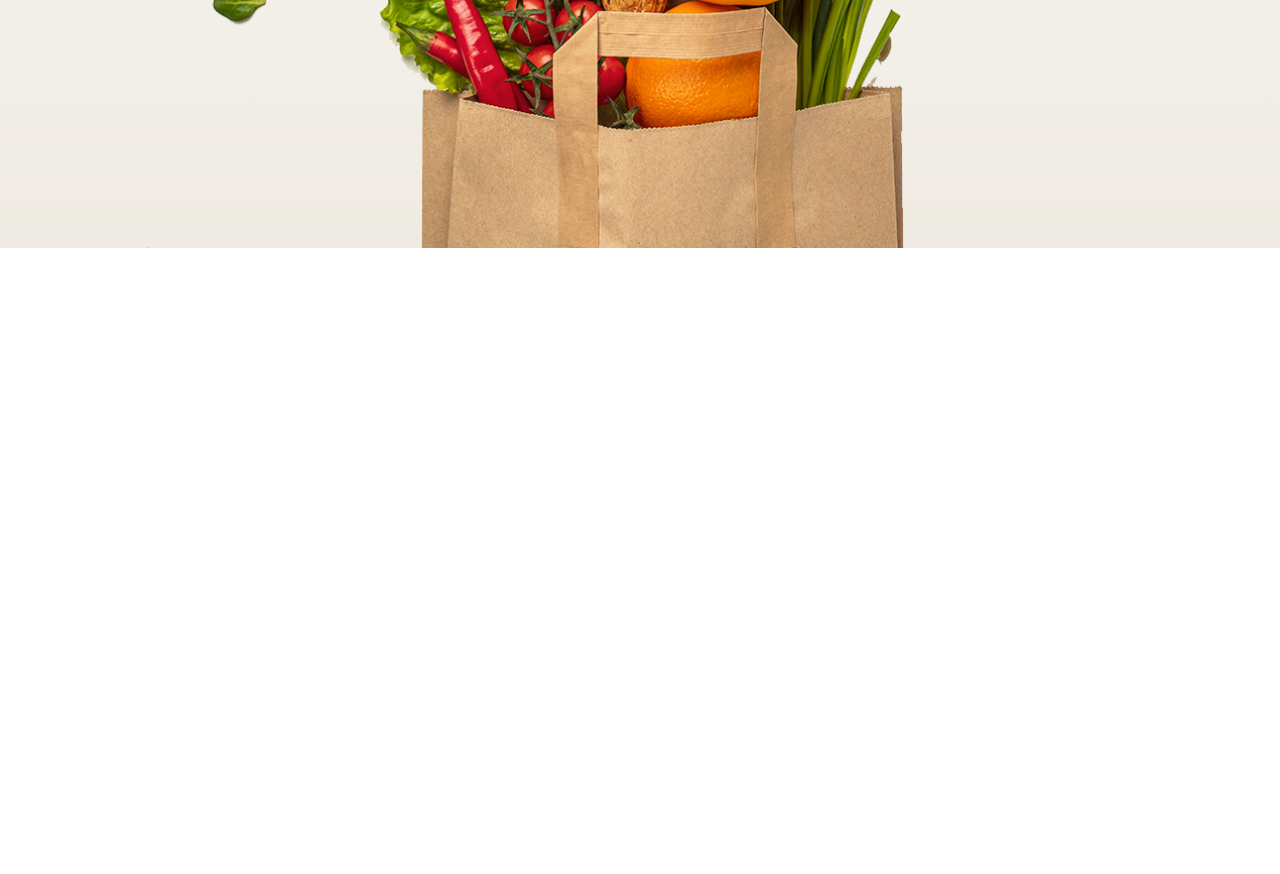
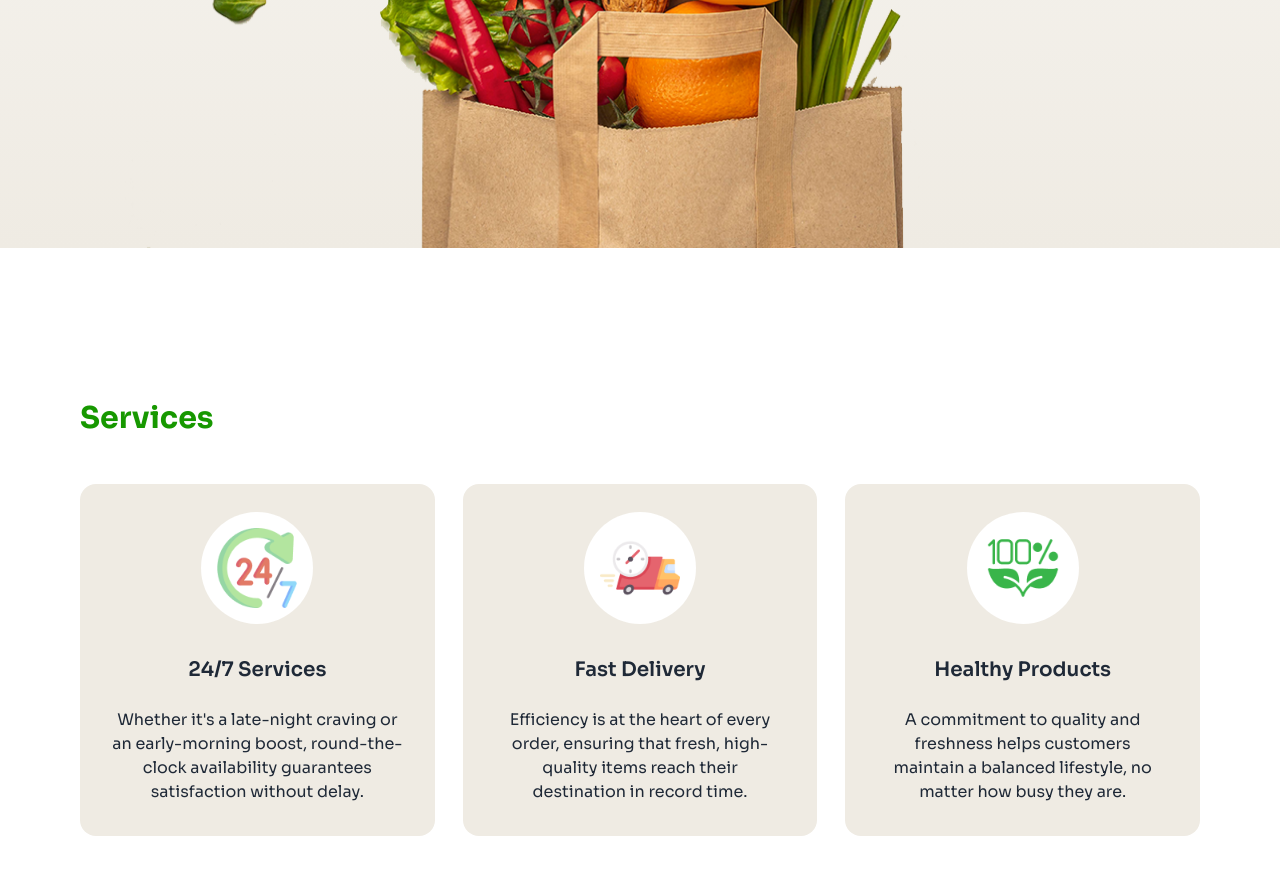
Before and after one commit to abrarjim23/living-lab-assignment-3, a plain HTML site: page index.html in a window 1280 px wide. Shown: the part 1055-1929 px from the top of the page. Before the commit the page ends 1355 px from the top, so only its background shows below. Drawn offline with nearby package versions, Linux system fonts and the light colour scheme.

Commit message:
added services section

```diff
--- a/index.html
+++ b/index.html
@@ -130,6 +130,60 @@
 
     <main class="md:container md:mx-auto px-5 md:px-20 py-5 md:py-3">
 
+        <!-- Services Section -->
+        <section class="my-28">
+            <div>
+                <h1 class="text-3xl font-bold text-left mb-12 text-accent-color mx-8 md:mx-0">Services</h1>
+            </div>
+
+
+            <!-- Cards Section -->
+            <div class="grid grid-cols-1 md:grid-cols-2 lg:grid-cols-3 gap-7">
+                <!-- Card - 1 -->
+                <div class="mx-8 md:mx-0 card bg-accent-color-secondary">
+                    <figure class="mt-7">
+                        <img class="rounded-full p-4 max-w-28 overflow-visible bg-white" src="c2-assets/service.png"
+                            alt="Shoes" />
+                    </figure>
+                    <div class="card-body space-y-4  items-center text-center">
+                        <h2 class="card-title">24/7 Services </h2>
+                        <p class="">Whether it's a late-night craving or an early-morning boost, round-the-clock
+                            availability guarantees satisfaction without delay.</p>
+
+                    </div>
+                </div>
+
+                <!-- Card - 2 -->
+                <div class="mx-8 md:mx-0 card bg-accent-color-secondary">
+                    <figure class="mt-7">
+                        <img class="rounded-full p-4 max-w-28 overflow-visible bg-white" src="c2-assets/delivery.png"
+                            alt="Shoes" />
+                    </figure>
+                    <div class="card-body space-y-4 items-center text-center">
+                        <h2 class="card-title">Fast Delivery</h2>
+                        <p>Efficiency is at the heart of every order, ensuring that fresh, high-quality items reach
+                            their destination in record time.</p>
+
+                    </div>
+                </div>
+
+                <!-- Card - 3 -->
+                <div class="mx-8 md:mx-0 card bg-accent-color-secondary">
+                    <figure class="mt-7">
+                        <img class="rounded-full p-4 max-w-28 overflow-visible bg-white" src="c2-assets/healthy.png"
+                            alt="Shoes" />
+                    </figure>
+                    <div class="card-body space-y-4 items-center text-center">
+                        <h2 class="card-title">Healthy Products </h2>
+                        <p> A commitment to quality and freshness helps customers maintain a balanced lifestyle, no
+                            matter how busy they are.</p>
+
+                    </div>
+                </div>
+            </div>
+
+        </section>
+
 
 
 
```
Lines whose indentation alone changed are shown as unchanged.
